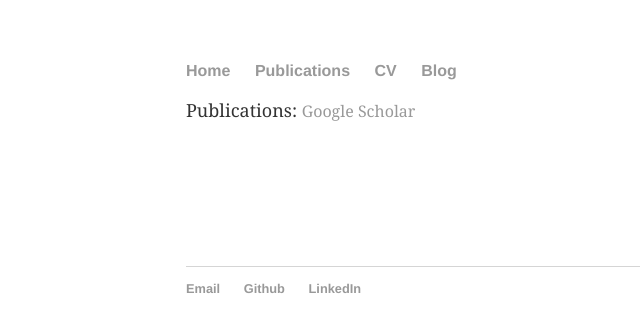
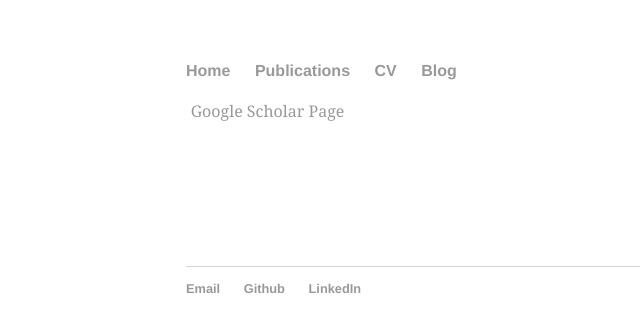
Before and after one commit to leopauly/leopauly.github.io, a Jekyll site: the page built from about/index.html, in a window 1280 px wide. Shown: the top 332 px of the page, without its empty margins (6-646 px from the left). Built offline with Jekyll 4.4.1, drawn with Linux system fonts in a browser that asks for light colours.

Commit message:
Update index.html

```diff
--- a/about/index.html
+++ b/about/index.html
@@ -5,7 +5,7 @@ title: About Leo Pauly
 
 		<div class="publications">
 			<div dir="ltr" style="text-align: left;" trbidi="on">
-<span style="color: #333333;"><span style="font-family: &quot;georgia&quot; , &quot;times new roman&quot; , serif; font-size: large;">Publications:&nbsp;</span></span><a href="https://goo.gl/i6uKVf" style="font-family: georgia, 'times new roman', serif;" target="_blank">Google Scholar</a></div>
+<span style="color: #333333;"><span style="font-family: &quot;georgia&quot; , &quot;times new roman&quot; , serif; font-size: large;">&nbsp;</span></span><a href="https://goo.gl/i6uKVf" style="font-family: georgia, 'times new roman', serif;" target="_blank">Google Scholar Page</a></div>
                 <br>
                 <br>
                 <br>
```
